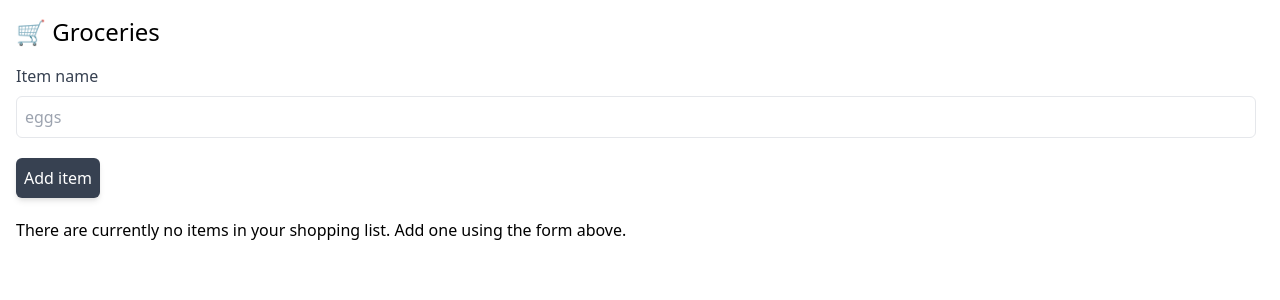
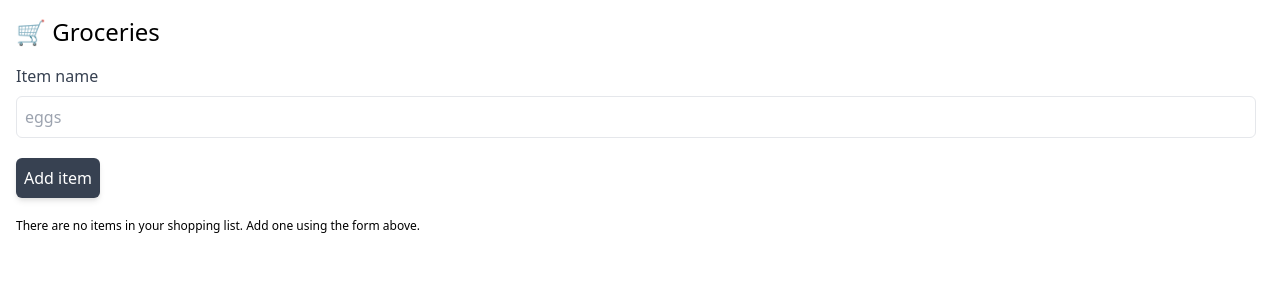
Before and after one commit to muyiwaolu/simple-shopping-list, a React (Create React App) app: page / in a window 1280 px wide. Shown: the top 300 px of the page. Built offline with nearby package versions, Linux system fonts and the light colour scheme.

Commit message:
Simplify empty state copy

```diff
--- a/src/components/ShoppingList/ShoppingList.tsx
+++ b/src/components/ShoppingList/ShoppingList.tsx
@@ -7,8 +7,8 @@ export const SHOPPING_LIST_CLEAR_BUTTON_TEST_ID = "shopping-list-clear-button";
 
 function EmptyState() {
   return (
-    <div data-testid={EMPTY_STATE_TEST_ID}>
-      There are currently no items in your shopping list. Add one using the form above.
+    <div data-testid={EMPTY_STATE_TEST_ID} className="text-xs">
+      There are no items in your shopping list. Add one using the form above.
     </div>
   );
 }
```
Also changed, not shown: 1 other file (tests, documents, lock files or other folders).
